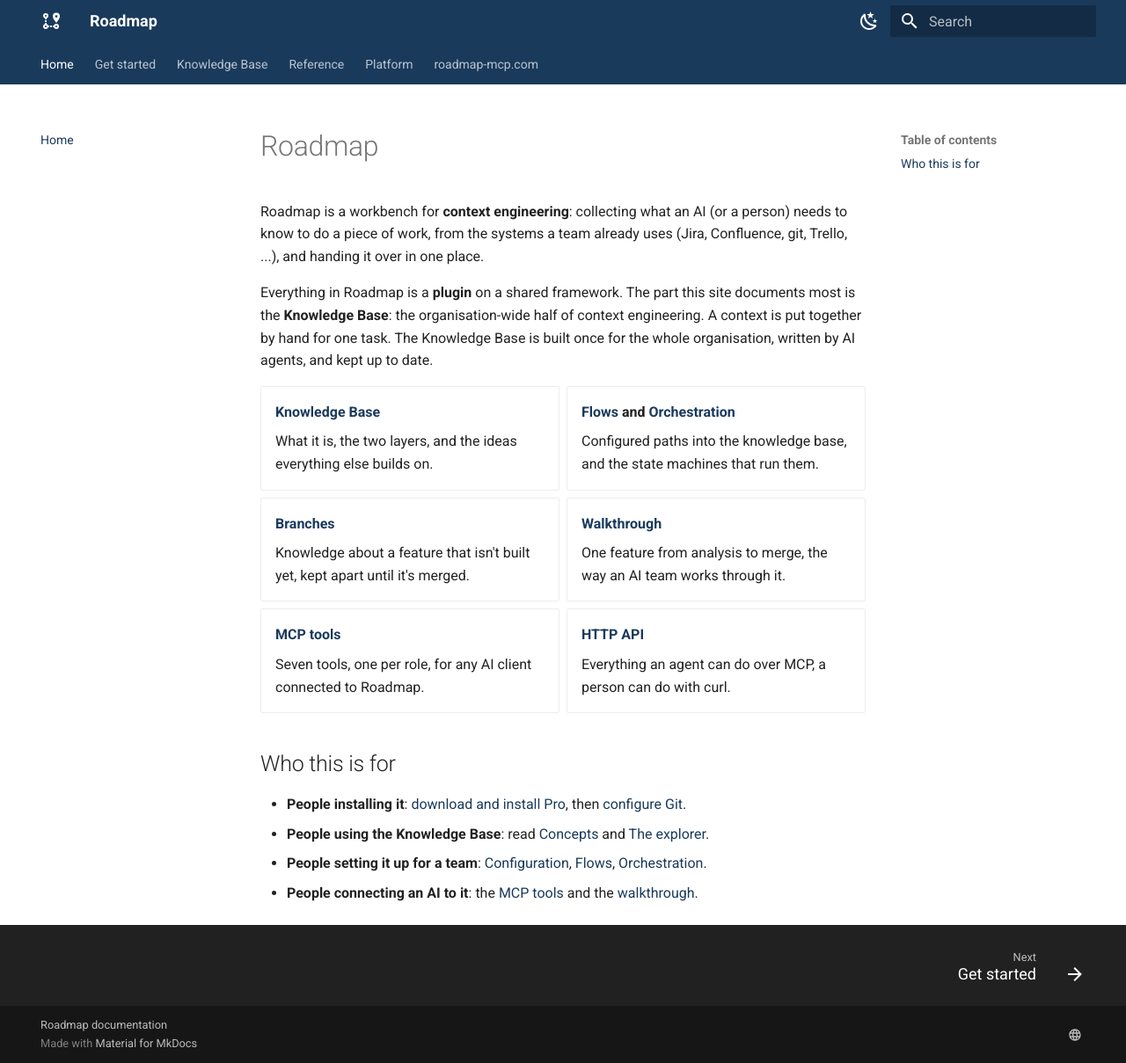
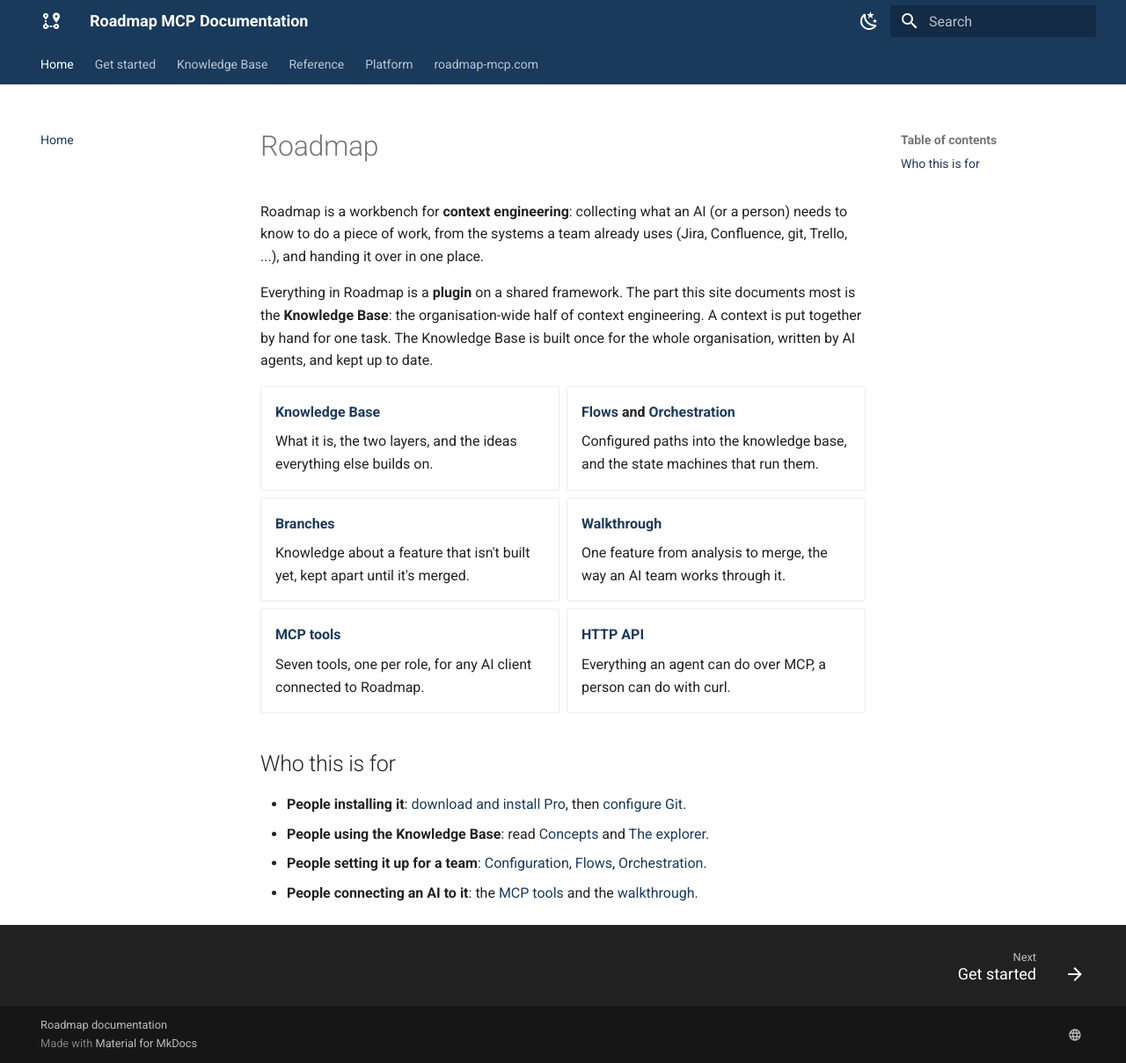
Before and after one commit to roadmap-mcp/roadmap-mcp.github.io, an MkDocs documentation site: the page built from docs/index.md, in a window 1280 px wide and 1209 px high. Shown: the whole window at 88% size. Built offline with MkDocs 1.6.1 and Material for MkDocs 9.7.7, drawn with Linux system fonts in a browser that asks for light colours.

Commit message:
Site title: Roadmap MCP Documentation

```diff
--- a/mkdocs.yml
+++ b/mkdocs.yml
@@ -1,4 +1,4 @@
-site_name: Roadmap
+site_name: Roadmap MCP Documentation
 site_description: Documentation for Roadmap and its AI-backed Knowledge Base
 site_url: https://docs.roadmap-mcp.com/
 copyright: Roadmap documentation
```
